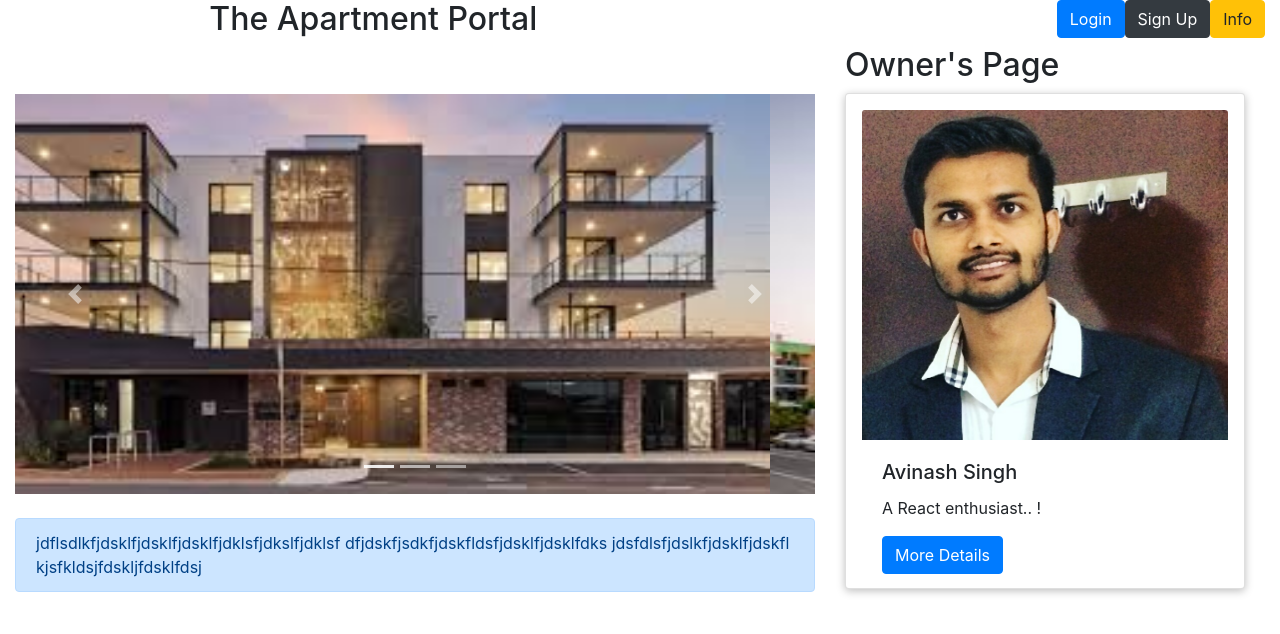
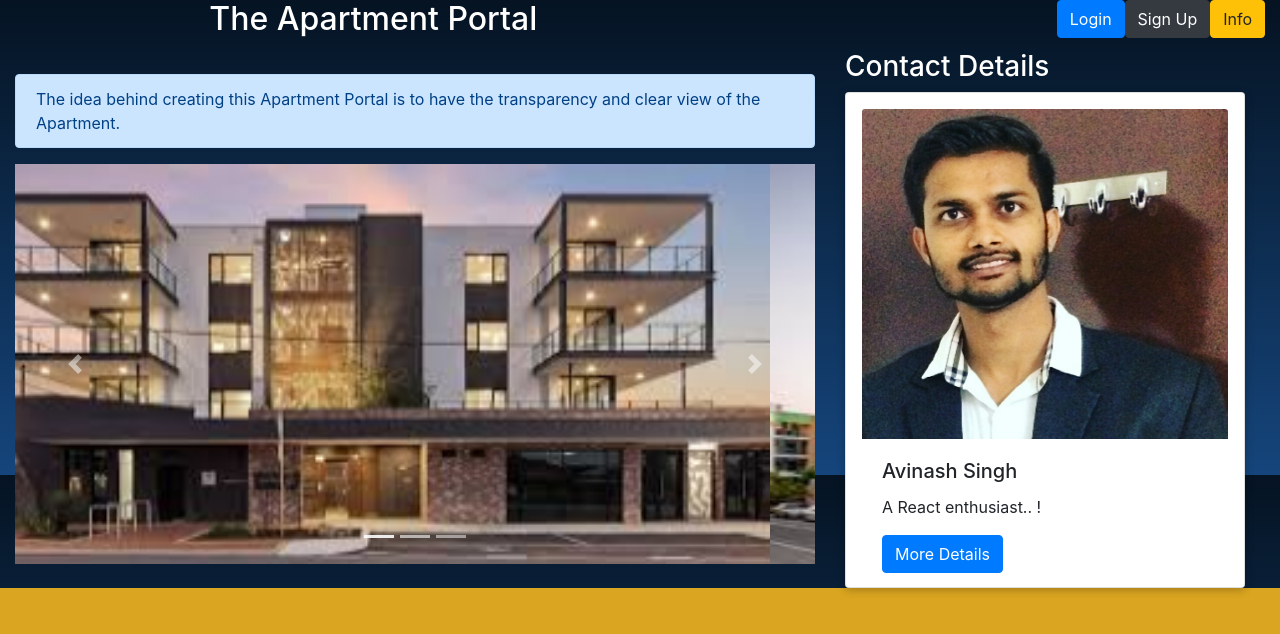
Before and after one commit to meavi05/Apartment_Portal_React, a React (Create React App) app: page / in a window 1280 px wide. Shown: the top 634 px of the page. Built offline with nearby package versions, Linux system fonts and the light colour scheme.

Commit message:
Added BackGround

```diff
--- a/public/index.html
+++ b/public/index.html
@@ -25,7 +25,7 @@
     -->
     <title>React App</title>
   </head>
-  <body>
+  <body style="background-color: goldenrod;">
     <noscript>You need to enable JavaScript to run this app.</noscript>
     <div id="root"></div>
     <!--
--- a/src/App.js
+++ b/src/App.js
@@ -5,7 +5,8 @@ import FrontController from './components/FrontController/FrontController'
 
 const App = props => {
   return (
-    <div>
+    <div style={{backgroundImage:'linear-gradient(to bottom,#051322,#15457c)',
+    backgroundSize: '100% 475px'}}>
       <Router>
         <Switch>
           {/* <Route path = "/home" component ={HomePage}></Route> */}
--- a/src/components/ApartmentComponents/Home/HomePage.js
+++ b/src/components/ApartmentComponents/Home/HomePage.js
@@ -5,7 +5,7 @@ import { ButtonGroup, Breadcrumb, BreadcrumbItem } from 'reactstrap'
 import { connect, useDispatch } from 'react-redux'
 
 const HomePage = (props) => {
-    console.log('RENDERING HOMEPAGE..')
+    console.log('RENDERING HOMEPAGE')
     const [rSelected, setRSelected] = useState(null);
     const [showTenants, setShowTenants] = useState(false)
     const [showApartment, setShowApartment] = useState(true)
@@ -66,7 +66,7 @@ const HomePage = (props) => {
         console.log(tenants)
     }
     return (
-        <Row style={{ height: '35rem' }}>
+        <Row>
             <Col md="3">
                 <Card style={{ width: '5rem', height: '5rem' }}>
                     <Card.Img variant="top" width={50} height={50} />
--- a/src/components/ApartmentComponents/Info/Info.js
+++ b/src/components/ApartmentComponents/Info/Info.js
@@ -2,7 +2,7 @@ import React from 'react'
 import Avinash1 from './../../../static/Avinash.jpg'
 import {Card,Button} from 'react-bootstrap'
 const Info = (props) =>{
-    return (<div align="left"><h2>Owner's Page</h2>
+    return (<div align="left"><h3 style={{color:'white'}}>Contact Details </h3>
  <Card style={{ width: '25rem', height: '31rem' }}>
   <Card.Img variant="top" src={Avinash1} width={100} height={330} />
   <Card.Body>
@@ -10,7 +10,7 @@ const Info = (props) =>{
     <Card.Text>
      A React enthusiast.. !
     </Card.Text>
-    <Button variant="primary">More Details</Button>
+    <Button variant="primary" onClick={()=> window.open("https://github.com/meavi05/ApartmentPortal", "_blank")}>More Details</Button>
   </Card.Body>
 </Card>
     </div>)
--- a/src/components/FrontController/FrontController.js
+++ b/src/components/FrontController/FrontController.js
@@ -37,8 +37,8 @@ class FrontController extends Component {
         console.log('RENDERING FRONT CONTROLLER')
         return (
         <Container fluid>
-            <Row>
-                <Col md="7"> <h2 align="center">The Apartment Portal</h2></Col>
+            <Row style={{height:"50px"}}>
+                <Col md="7"> <h2 align="center" style={{color:'white'}}>The Apartment Portal</h2></Col>
                 <Col align='right'>
                         {!this.props.isAuthenticated ? <>
                             <Button variant="primary" onClick={() => this.handleShow('showLogin')}>Login  </Button>
@@ -53,7 +53,11 @@ class FrontController extends Component {
                 {!this.props.isAuthenticated ? <Row><Col>
                  {/* </Col>
                  <Col> */}
-                 <br></br><br></br>
+                 <br></br>
+                 <Alert variant="primary">
+                            The idea behind creating this Apartment Portal is to have the transparency and clear view of the Apartment.
+                 </Alert>
+                 {/* <br></br> */}
                         <Carousel>
                             <Carousel.Item>
                                 <img
@@ -75,11 +79,6 @@ class FrontController extends Component {
                             </Carousel.Item>
                         </Carousel>
                          <br></br>
-                        <Alert variant="primary">jdflsdlkfjdsklfjdsklfjdsklfjdklsfjdkslfjdklsf
-                                    dfjdskfjsdkfjdskfldsfjdsklfjdsklfdks
-                                    jdsfdlsfjdslkfjdsklfjdskfl
-                                    kjsfkldsjfdskljfdsklfdsj
-                                </Alert>
                     </Col><Col><Info/></Col>
 
             </Row>:null
```
Also changed, not shown: src/static/logo.png (added).
